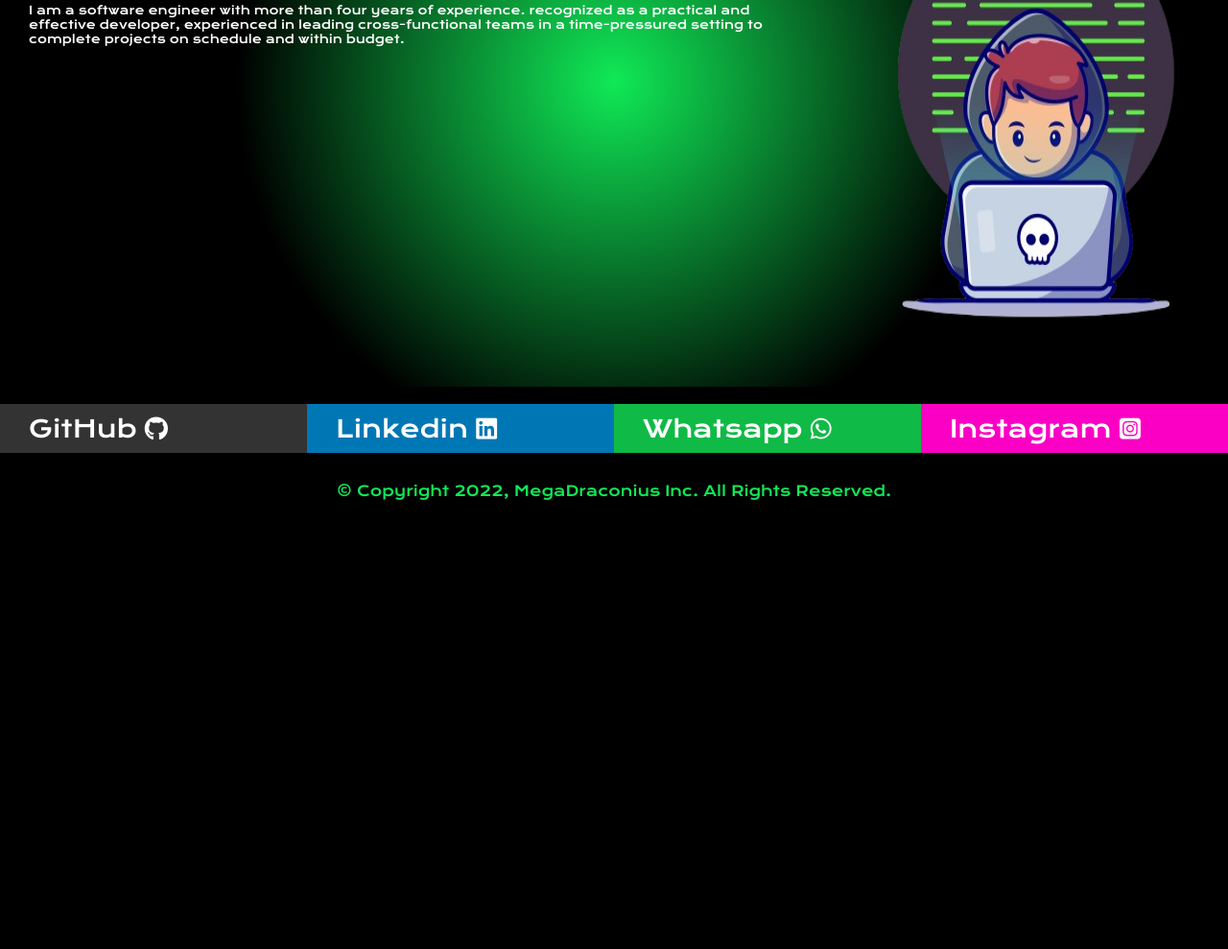
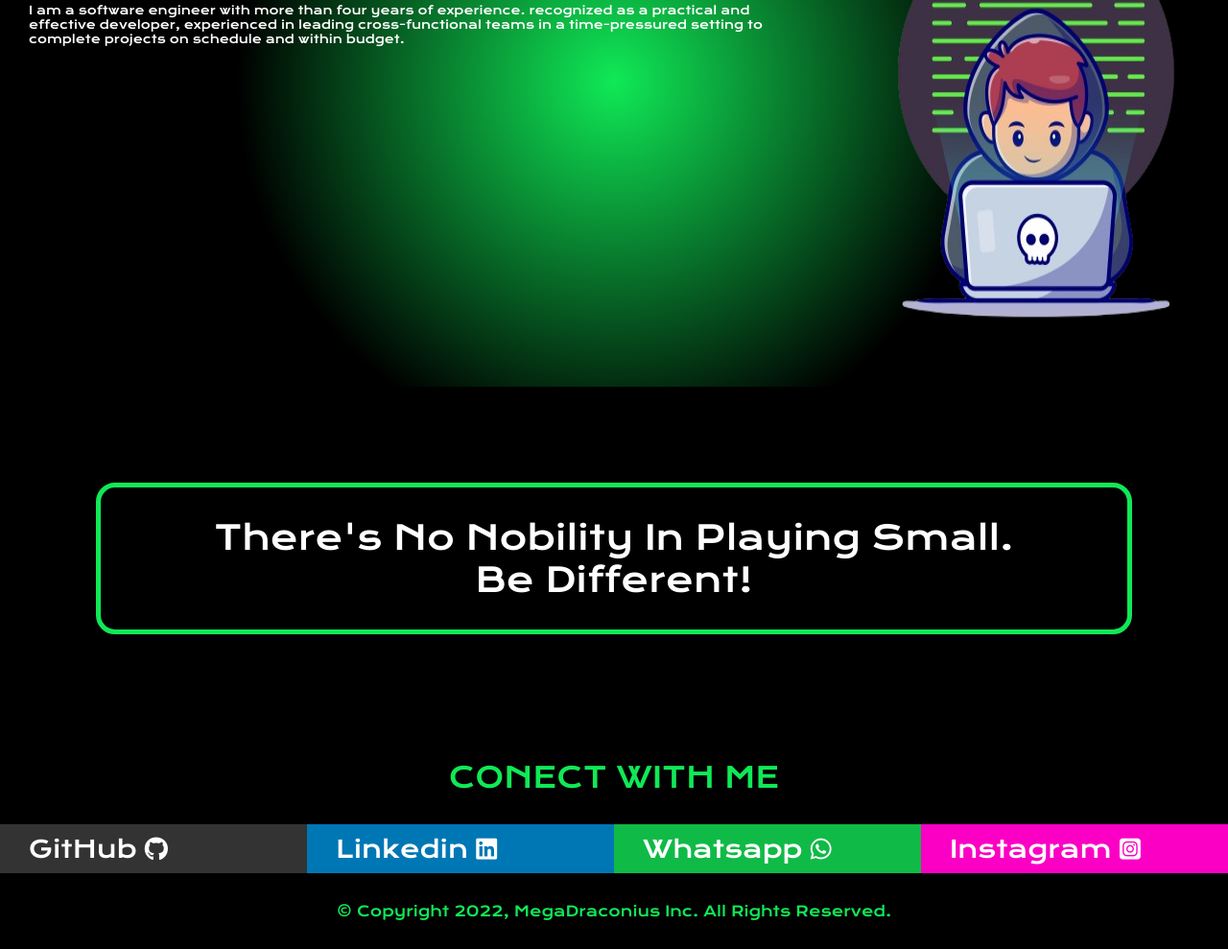
Before and after one commit to project-assigments-p2-singulaars/portfolio-MegaDraconius, a plain HTML site: page index.html in a window 1280 px wide. Shown: the part 234-1223 px from the top of the page at 96% size. Before the commit the page ends 800 px from the top, so only its background shows below. Drawn offline with nearby package versions, Linux system fonts and the light colour scheme.

Commit message:
Add an paragraph on the footer

```diff
--- a/index.html
+++ b/index.html
@@ -33,7 +33,15 @@
     <div class="page-3"></div>
     <div class="page-4"></div>
     <div class="page-5">
-        <i class="fa-solid fa-user"></i>
+        <p class="footer-paragraph">
+            There's No Nobility In Playing Small. <br>Be Different!
+        </p>
+        <div>
+            <p class="contact">
+                CONECT WITH ME
+            </p>
+        </div>
+
         <div class="personal-links">
             <div class="link-github">
                 <a href="https://github.com/MegaDraconius">GitHub <i class="fa-brands fa-github"></i></a>
--- a/style.css
+++ b/style.css
@@ -173,3 +173,30 @@ a{
     color: #ffffff;
     text-decoration: none;
 }
+
+.footer-paragraph{
+    display: flex;
+    color: #ffffff;
+    font-family: "Krona One", sans-serif;
+    font-weight: 40;
+    font-size: 35px;
+    text-align: center;
+    border: 5px solid;
+    border-radius: 20px;
+    border-color: #10E956;
+    padding: 30px;
+    flex-direction: column;
+    margin:100px;
+
+}
+
+.contact{
+    display: flex;
+    color: #10E956;
+    font-family: "Krona One", sans-serif;
+    font-weight: 40;
+    font-size: 30px;
+    justify-content: center;
+    padding: 30px;
+
+}
```
